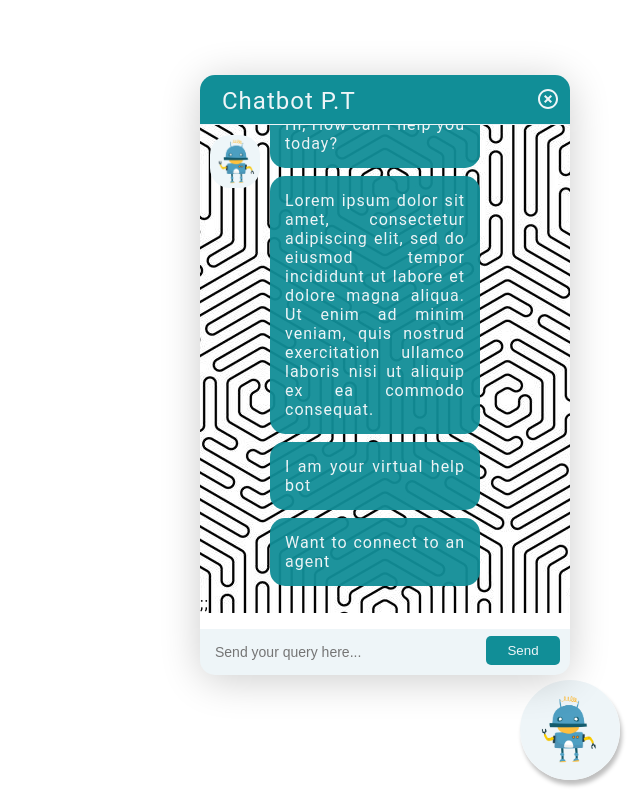
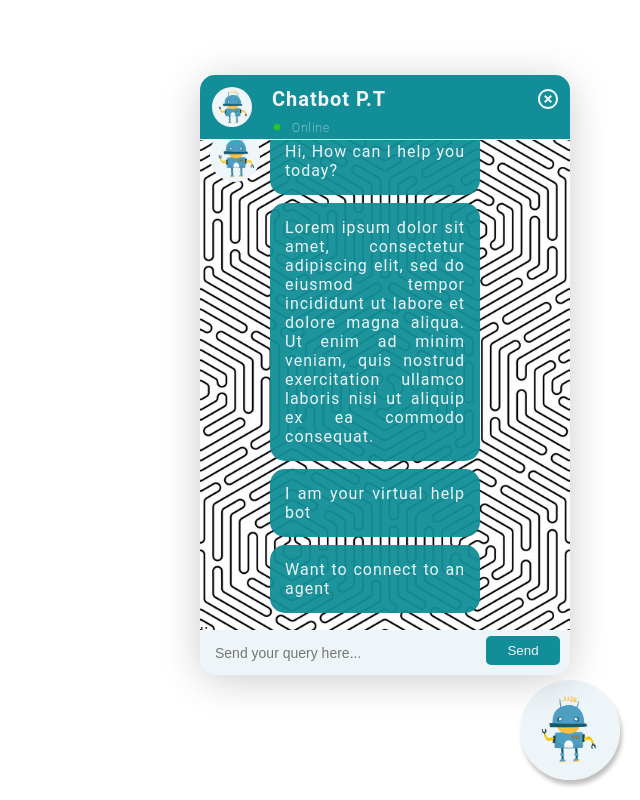
Before and after one commit to priyanshitaneja/React-Chatbot, a React (Create React App) app: page / in a window 1280 px wide. Both pictures are taken after a click on the picture 1210 px from the left and 730 px from the top of the page. Shown: the whole page, without its empty margins (640-1280 px from the left). Built offline with nearby package versions, Linux system fonts and the light colour scheme.

Commit message:
added avatar, title and badge for online status

```diff
--- a/src/components/botHeader/botHeader.jsx
+++ b/src/components/botHeader/botHeader.jsx
@@ -4,12 +4,12 @@
 // import HighlightOffIcon from "@material-ui/icons/HighlightOff";
 
 // function BotHeader(props) {
-// //   const [close, closeBot] = useState(false);
+//   const [close, closeBot] = useState(false);
 
 //   return (
 //     <div className="botHeader">
 //       <p>Chatbot P.T</p>
-//       <HighlightOffIcon className="closeIcon" onClick={() => props.closeBot(true)} />
+//       <HighlightOffIcon className="closeIcon" onClick={() => closeBot(true)} />
 //     </div>
 //   );
 // }
--- a/src/components/popDiv/index.scss
+++ b/src/components/popDiv/index.scss
@@ -24,22 +24,50 @@
 .botHeader {
     box-sizing: border-box;
     padding: 12px;
-    height: 50px;
+    height: 65px;
     border-bottom: 1px solid #eef5f8;
     color: #eef5f8;
     background-color: $bot-body;
     border-top-left-radius: 15px;
     border-top-right-radius: 15px;
+    display: inline-flex;
+    position: absolute;
+    top: 0;
+    left: 0;
+    right: 0;
 }
 
-.botHeader p {
+.avatarIcon {
+    width: 40px;
+    height: 40px;
+    border-radius: 25px;
+    margin-right: 20px;
+}
+
+.headerText {
     margin: 0;
-    display: inline;
-    padding-left: 10px;
-    font-size: 24px;
+    // display: inline;
+    // padding-left: 10px;
+    font-size: 20px;
+    font-weight: bold;
+}
+
+.onlineStatus {
+    align-items: bottom;
+    font-size: 12px;
+    margin: 0;
+    margin-top: 10px;
+    font-weight: 200;
+}
+
+.onlineIcon {
+    font-size: 10px !important;
+    margin-right: 10px;
+    color: rgb(37, 197, 37);
 }
 
 .closeIcon {
+    display: inline-block;
     color: #eef5f8;
     position: absolute;
     right: 10px;
@@ -47,18 +75,22 @@
 
 .chatArea {
     margin: 0;
-    padding-top: 20px;
+    position: absolute;
+    // left: 0;
+    // right: 0;
+    top: 65px;
+    bottom: 35px;
+    // padding-top: 20px;
     /* padding-top: 10px; */
-    height: 78%;
+    // height: 80%;
     /* overflow: scroll; */
     overflow-x: hidden;
     overflow-y: scroll;
     // background-color: $bot-body;
     background-image: url('../../images/bg.jpg');
-    background-position-x: center;
-    background-position-y: bottom;
+    background-position: 50% 50%;
     background-repeat: no-repeat;
-    // background-size: auto;
+    background-size: cover;
     // background-blend-mode: hard-light;
 }
 
@@ -69,10 +101,10 @@
     // height: 50px;
     padding: 10px;
     margin-top: 10px;
-    border-radius: 30px;
+    border-radius: 35px;
 
     position: absolute;
-    top: 40px;
+    top: -10px;
 }
 
 .botMsgArea {
@@ -83,7 +115,7 @@
     margin: 0;
     padding: 5px 15px;
     padding-right: 25%;
-    /* height: 10%; */
+    height: 35px;
     /* width: 270px; */
     position: absolute;
     bottom: 0;
@@ -156,14 +188,11 @@
         padding-bottom: 12px;
     }
 
-    .botHeader p {
-        padding: 15px;
-    }
-
     .chatArea {
         width: inherit;
         position: absolute;
-        // top: 40px;
+        top: 65px;
+        // bottom: 35px;
     }
 
     .inputArea {
--- a/src/components/popDiv/popDiv.jsx
+++ b/src/components/popDiv/popDiv.jsx
@@ -4,6 +4,7 @@ import "./index.scss";
 import UserMsg from "../userMsg/userMsg";
 // import BotHeader from "../botHeader/botHeader";
 import HighlightOffIcon from "@material-ui/icons/HighlightOff";
+import FiberManualRecordIcon from '@material-ui/icons/FiberManualRecord';
 
 const botMessage = [
   { id: 1, text: "Hi, How can I help you today?" },
@@ -61,11 +62,23 @@ function PopDiv() {
   return (
     <div className="BotWindow" style={{ display: close ? "none" : null }}>
       <div className="botHeader">
-        <p>Chatbot P.T</p>
-        <HighlightOffIcon
-          className="closeIcon"
-          onClick={() => closeBot(true)}
-        />
+
+            <img
+              src={require("../../images/avatar.jpg")}
+              className="avatarIcon"
+              alt="Avatar Icon">
+            </img>
+            <div >
+              <p class="headerText">Chatbot P.T</p>
+              <p className="onlineStatus"><FiberManualRecordIcon className="onlineIcon" />
+                Online
+              </p>
+            </div>
+            <HighlightOffIcon
+              className="closeIcon"
+              onClick={() => closeBot(true)}
+            />
+
       </div>
 
       {/* <BotHeader /> */}
```
